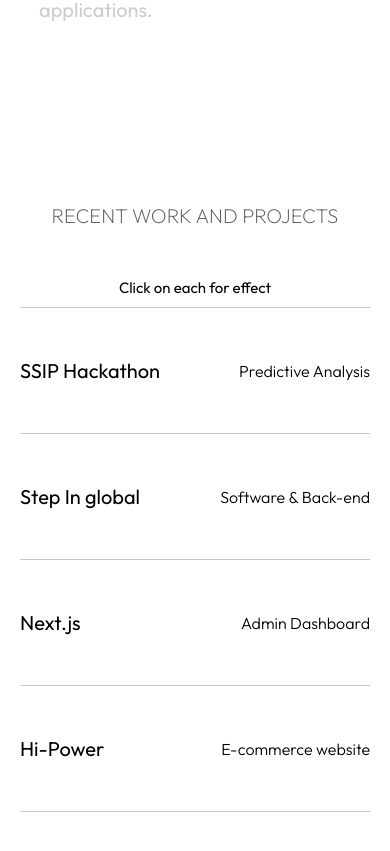
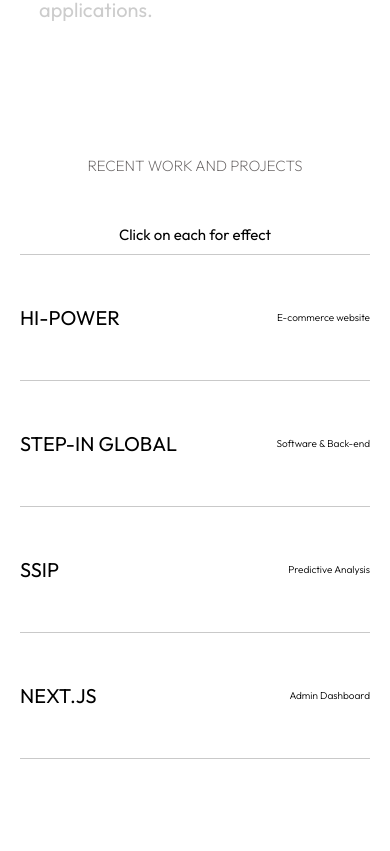
Before and after one commit to Hellcaster99/portfolio, a Next.js app: page / in a window 390 px wide. Shown: the part 1384-2235 px from the top of the page. Built offline with nearby package versions, Linux system fonts and the light colour scheme.

Commit message:
work heading change

```diff
--- a/src/styles/Exp.module.css
+++ b/src/styles/Exp.module.css
@@ -22,9 +22,14 @@
     height: 70vh;
 }
 
+.h1box{
+    width: 1200px;
+    position: relative;
+    padding: 50px 100px;
+}
+
 .h1{
-    margin: 100px auto 0 auto;
-    font-size: 20px;
+    font-size: 15px;
     font-weight: 200;
     text-transform: uppercase;
     color: #635f5f;
@@ -51,31 +56,37 @@
 }
 
 @media only screen and (max-width:750px){
-    .row{
+    .row,.h1box{
         width: 600px;
     }
 }
 
 @media only screen and (max-width:600px){
-    .row{
+    .row,.h1box{
         width: 500px;
     }
+
 }
 
 @media only screen and (max-width:500px){
-    .h1{
-        margin-bottom: 50px;
-    }
+
     .click{
         display: block;
     }
-    .row{
+    .row,.h1box{
         width: 350px;
     }
+    .h1box{
+        display: flex;
+        justify-content: center;
+        align-items: center;
+        padding: 0 0 50px 0;
+    }
+
 }
 
 @media only screen and (max-width:350px){
-    .row{
+    .row,.h1box{
         width: 300px;
     }
 }
--- a/src/styles/Project.module.css
+++ b/src/styles/Project.module.css
@@ -18,21 +18,25 @@
 
 .project:hover h2{
     transform: translateX(-10px);
+    opacity: 0.3;
 }
 
 .project:hover p{
     transform: translateX(10px);
+    opacity: 0.3;
 }
 
 .project h2{
-    font-size: 50px;
+    font-size: 70px;
     margin: 0px;
+    text-transform: uppercase;
     font-weight: 400;
     transition: all 0.4s;
 }
 
 .project p{
     transition: all 0.4s;
+    font-size: 20px;
     font-weight: 300;
 }
 
@@ -43,6 +47,10 @@
 
     .project h2{
         font-size: 40px;
+    }
+
+    .project p{
+        font-size: 12px;
     }
 }
 
@@ -58,4 +66,8 @@
     .project h2{
         font-size: 20px;
     }
+
+    .project p{
+        font-size: 10px;
+    }
 }
--- a/src/ui/Exp.jsx
+++ b/src/ui/Exp.jsx
@@ -8,29 +8,30 @@
 
 const projects = [
   {
-    title: "SSIP Hackathon",
-    src: "plant.jpg",
-    color: "#1E1C1C",
-    category: "Predictive Analysis"
+    title: "Hi-Power",
+    src: "hipower.jpg",
+    color: "#cdcdcd",
+    category: "E-commerce website"
   },
   {
-    title: "Step In global",
+    title: "Step-In global",
     src: "client.jpg",
-    color: "#ababab",
+    color: "#cdcdcd",
     category: "Software & Back-end"
+  },
+  {
+    title: "SSIP",
+    src: "plant.jpg",
+    color: "#111",
+    category: "Predictive Analysis"
   },
   {
     title: "Next.js",
     src: "dashboard.jpg",
-    color: "#1E1C1C",
+    color: "#111",
     category: "Admin Dashboard"
   },
-  {
-    title: "Hi-Power",
-    src: "hipower.jpg",
-    color: "#ababab",
-    category: "E-commerce website"
-  }
+
 ]
 
 export default function Exp() {
@@ -40,7 +41,9 @@
   return (
     <>
     <div id="exp" className={styles.container}>
-        <m.p className={styles.h1} initial={{opacity:0,y:"40%"}} whileInView={{opacity:1,y:0,transition:{duration:1.5,type:"spring",delay:0.1}}}>Recent Work and Projects</m.p>
+        <div className={styles.h1box} initial={{opacity:0,y:"40%"}} whileInView={{opacity:1,y:0,transition:{duration:1.5,type:"spring",delay:0.1}}}>
+        <m.p className={styles.h1} >Recent Work and Projects</m.p>
+        </div>
         <h2 className={styles.click}>Click on each for effect</h2>
         <div className={styles.ds}>
             <div className={styles.row}>
```
